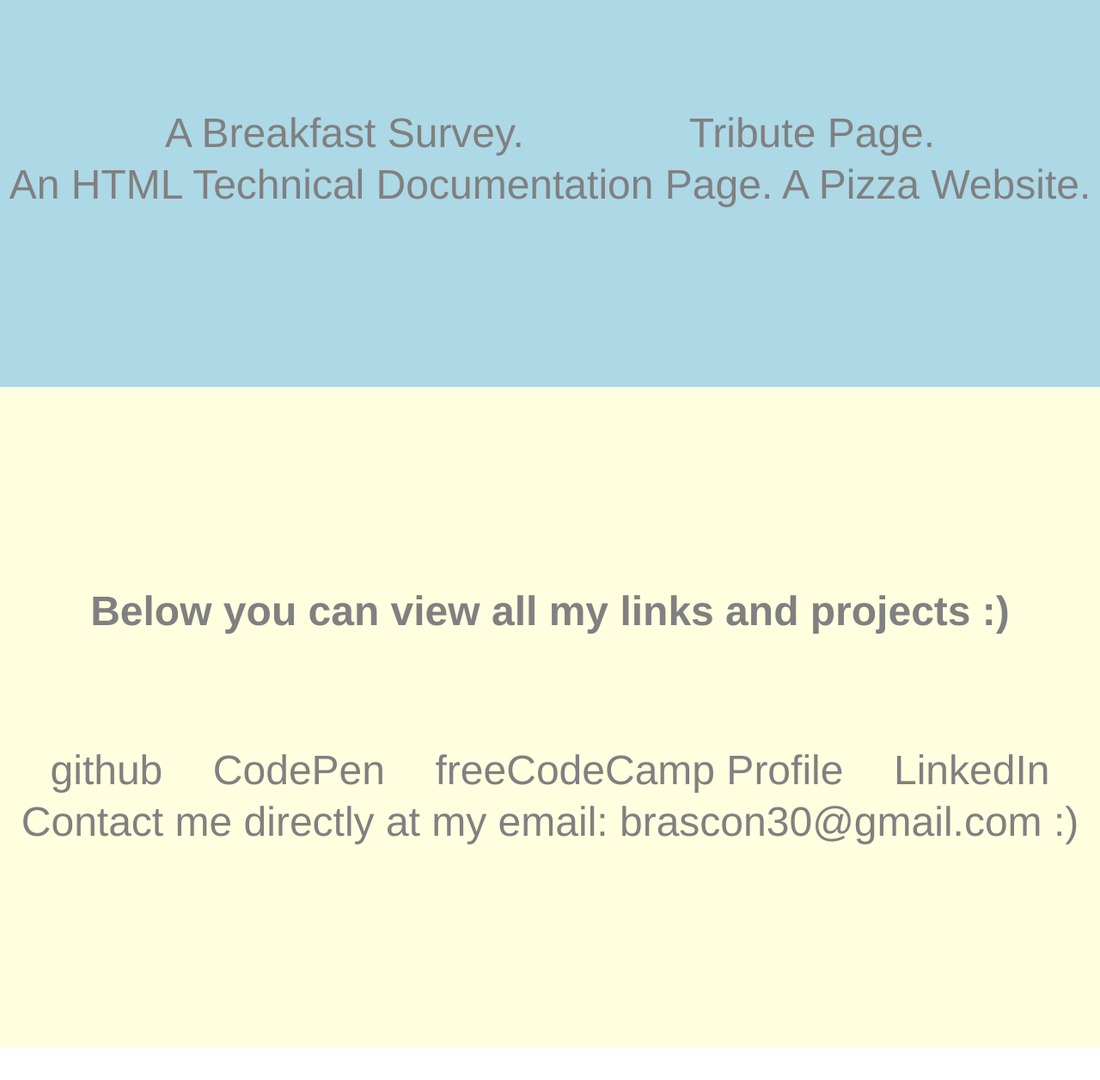
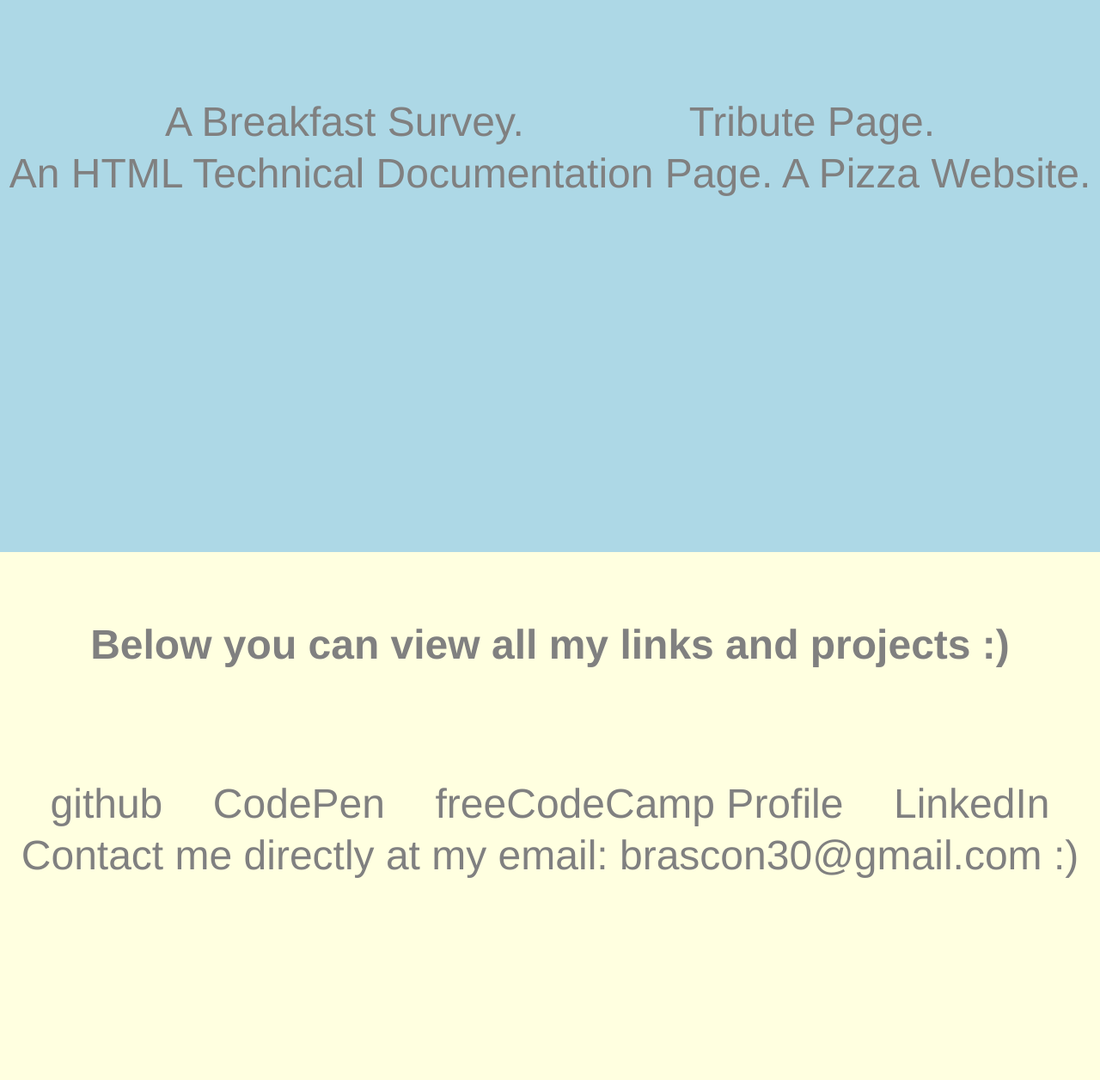
Before and after one commit to reptiliansobe/reptiliansobe.github.io, a plain HTML site: page index.html in a window 1280 px wide. Shown: the part 1086-2342 px from the top of the page at 86% size. Before the commit the page ends 2304 px from the top, so only its background shows below. Drawn offline with Linux system fonts and the light colour scheme.

Commit message:
Update styles.css

```diff
--- a/styles.css
+++ b/styles.css
@@ -32,30 +32,23 @@ a:hover {
 }
 #welcome-section {
   background-color: pink;
-  min-height: 60vw;
-  min-width: 100%;
-  display: flex;
-  justify-content: center;
-  align-items: center;
+  height: 60vw;
+  width: 100%;
+  padding-top: 7rem;
+
 }
 #projects {
   min-height: 60vw;
-  min-width: 100%;
+  width: 100%;
   background-color: lightblue;
-  display: flex;
-  flex-direction: column;
-  justify-content: center;
-  align-items: center;
+  padding-top: 5rem;
 
 }
 #contact {
   min-height: 60vw;
-  min-width: 100%;
+  width: 100%;
   background-color: lightyellow;
-  display: flex;
-  flex-direction: column;
-  justify-content: center;
-  align-items: center;
+  padding-top: 5rem;
 
 }
 h1, h2, h3, p {
```
